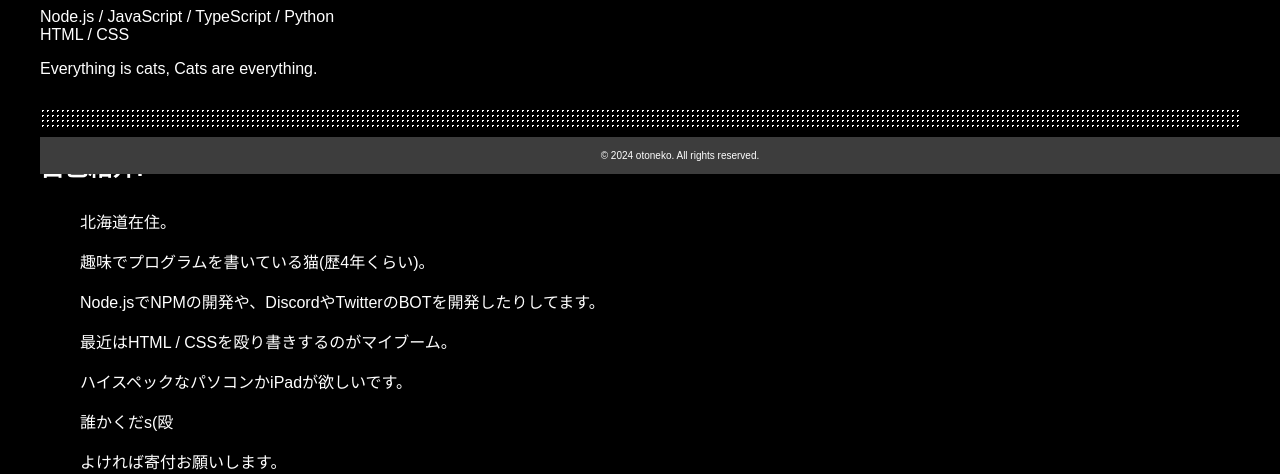
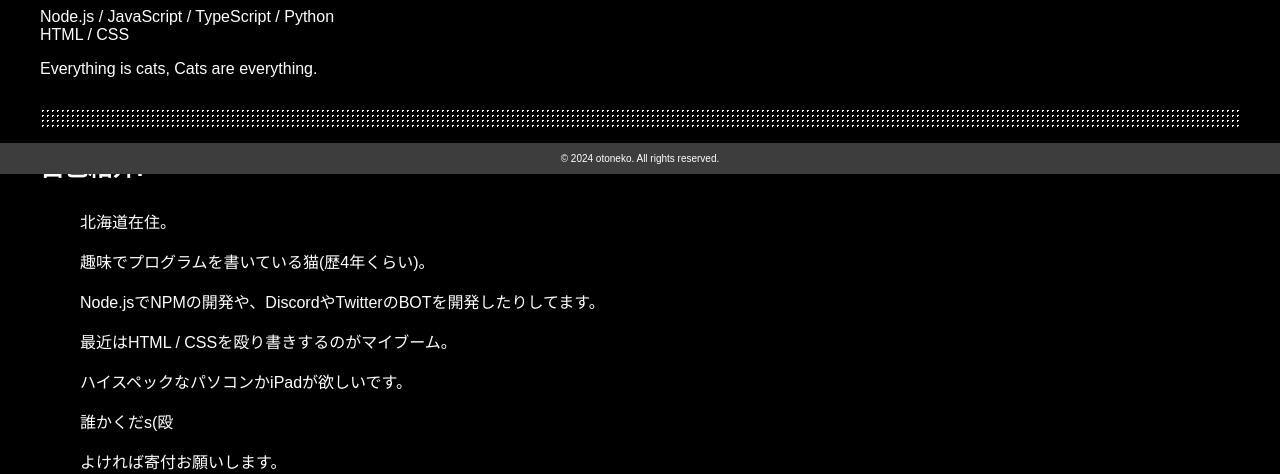
Before and after one commit to otoneko1102/docs, a plain HTML site: page index.html in a window 1280 px wide. Shown: the part 626-1100 px from the top of the page. Drawn offline with Linux system fonts and the light colour scheme; a web font is replaced by a local one.

Commit message:
スタイルを修正

```diff
--- a/style.css
+++ b/style.css
@@ -41,11 +41,13 @@ footer {
   display: block;
   position: fixed;
   width: 100%;
+  left: 0;
   bottom: 0;
   background-color: #3d3d3d;
   color: #ffffff;
   text-align: center;
-  padding: 3px 0;
+  margin: 0;
+  padding: 0;
   z-index: 9999;
 }
 
```
